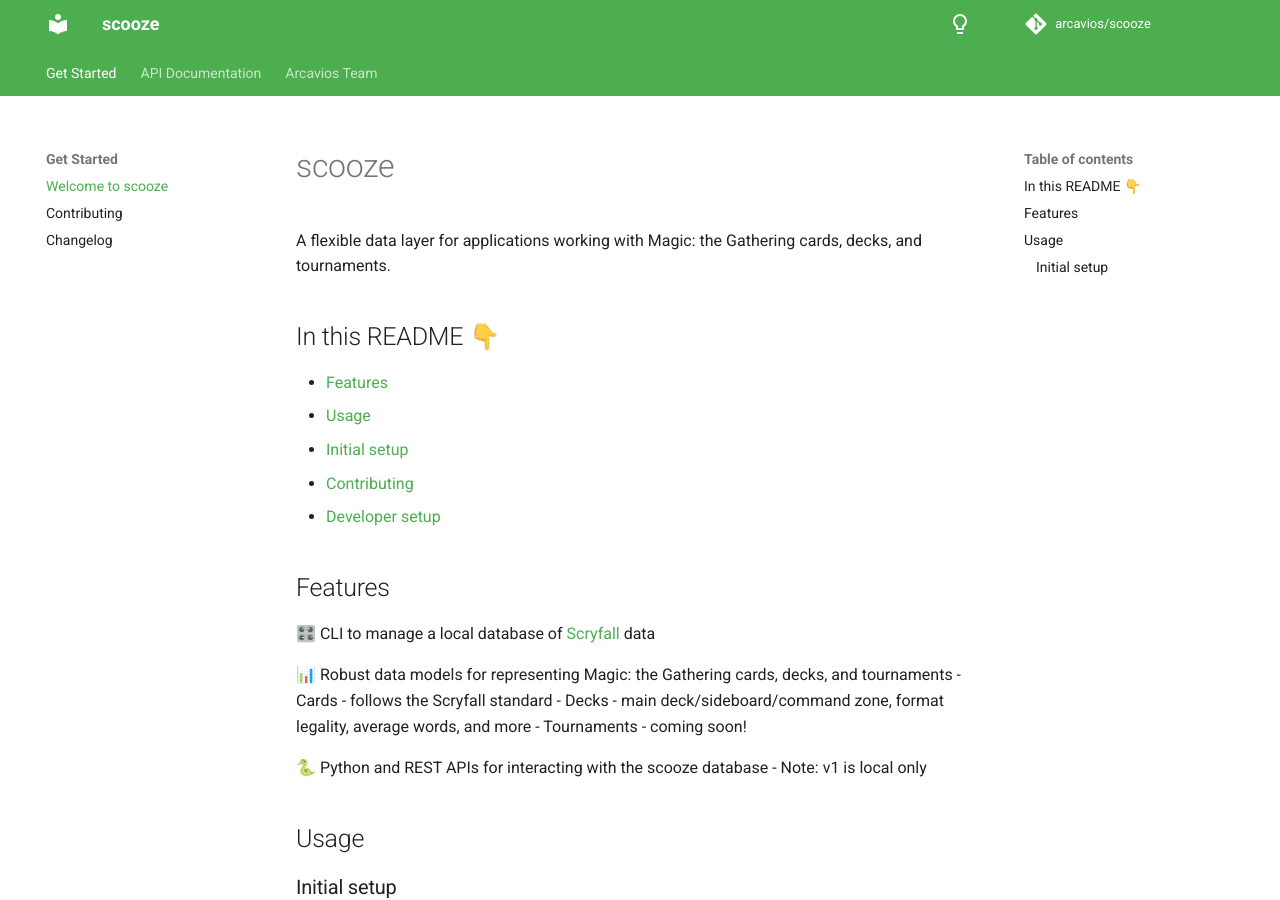
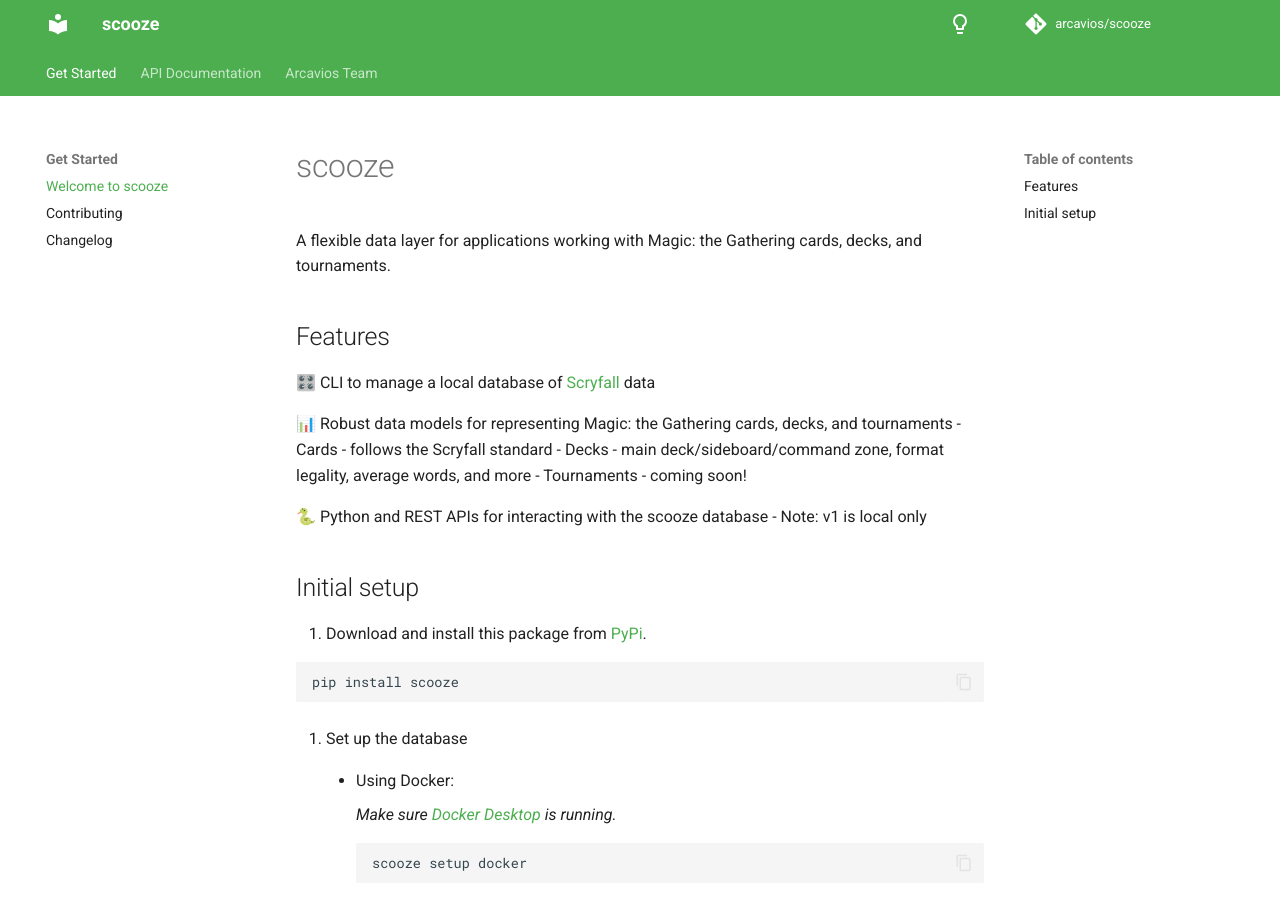
Before and after one commit to arcavios/scooze, an MkDocs documentation site: the page built from docs/index.md, in a window 1280 px wide and 900 px high. Built offline with MkDocs 1.6.1 and Material for MkDocs 9.7.7, drawn with Linux system fonts in a browser that asks for light colours; comment, search, counter and statistics services are not loaded.

Commit message:
Update contributing.md

```diff
--- a/README.md
+++ b/README.md
@@ -1,29 +1,20 @@
 # scooze
 A flexible data layer for applications working with Magic: the Gathering cards, decks, and tournaments.
-
-## In this README 👇
-
-- [Features](#features)
-- [Usage](#usage)
-  - [Initial setup](#initial-setup)
-- [Contributing](#contributing)
-  - [Developer setup](#developer-setup)
 
 ## Features
 
 🎛️ CLI to manage a local database of [Scryfall](https://scryfall.com/docs/api/bulk-data) data
 
 📊 Robust data models for representing Magic: the Gathering cards, decks, and tournaments
-  - Cards - follows the Scryfall standard
-  - Decks - main deck/sideboard/command zone, format legality, average words, and more
-  - Tournaments - coming soon!
+    - Cards - follows the Scryfall standard
+    - Decks - main deck/sideboard/command zone, format legality, average words, and more
+    - Tournaments - coming soon!
 
 🐍 Python and REST APIs for interacting with the scooze database
   - Note: v1 is local only
 
-## Usage
 
-### Initial setup
+## Initial setup
 
 1. Download and install this package from [PyPi](https://pypi.org/project/scooze/).
 
```
Also changed, not shown: docs/contributing.md (+8 -8 lines).
